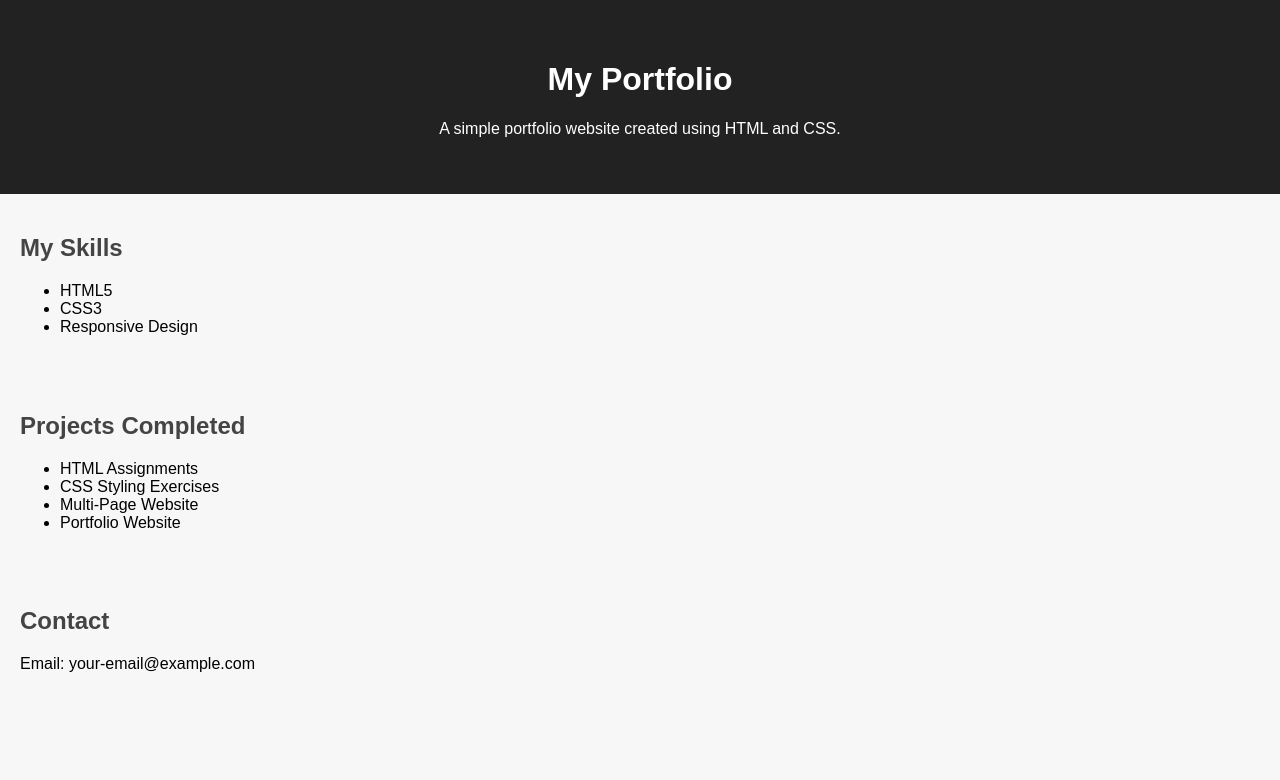
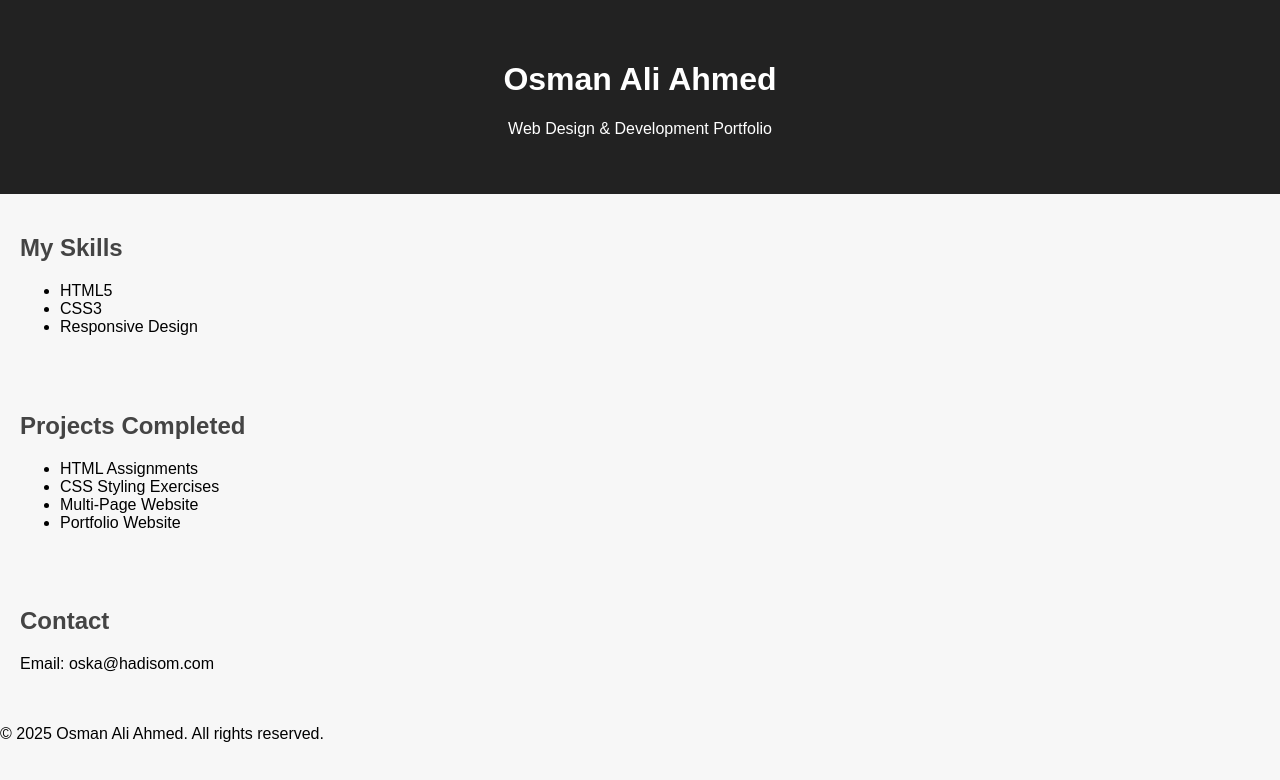
Before and after one commit to oska-ali/portfolio, a plain HTML site: page index.html in a window 1280 px wide. Drawn offline with Linux system fonts and the light colour scheme.

Commit message:
index.html

```diff
--- a/index.html
+++ b/index.html
@@ -3,17 +3,18 @@
 <head>
     <meta charset="UTF-8">
     <meta name="viewport" content="width=device-width, initial-scale=1.0">
-    <title>My Portfolio</title>
+    <title>Osman Ali Ahmed - Portfolio</title>
     <link rel="stylesheet" href="style.css">
 </head>
 <body>
 
     <header>
-        <h1>My Portfolio</h1>
-        <p>A simple portfolio website created using HTML and CSS.</p>
+        <h1>Osman Ali Ahmed</h1>
+        <p>Web Design & Development Portfolio</p>
     </header>
 
-    <section class="skills">
+    <main>
+        <section>
             <h2>My Skills</h2>
             <ul>
                 <li>HTML5</li>
@@ -22,7 +23,7 @@
             </ul>
         </section>
 
-    <section class="projects">
+        <section>
             <h2>Projects Completed</h2>
             <ul>
                 <li>HTML Assignments</li>
@@ -32,10 +33,15 @@
             </ul>
         </section>
 
-    <section class="contact">
+        <section>
             <h2>Contact</h2>
-        <p>Email: your-email@example.com</p>
+            <p>Email: oska@hadisom.com</p>
         </section>
+    </main>
+
+    <footer>
+        <p>© 2025 Osman Ali Ahmed. All rights reserved.</p>
+    </footer>
 
 </body>
 </html>
```
Lines whose indentation alone changed are shown as unchanged.
